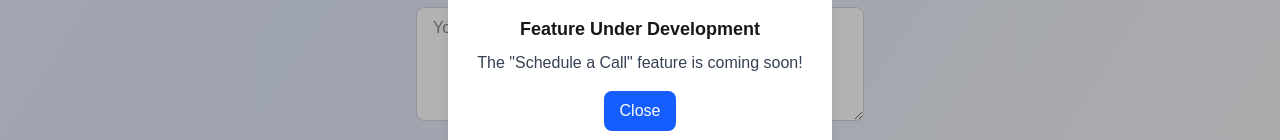
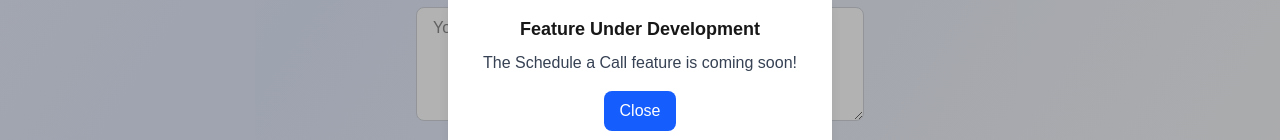
Before and after one commit to burhanNeosoft/zain1, a Next.js app: page / in a window 1280 px wide. Both pictures are taken after a click on the link "schedule a call". Shown: the part 1473-1613 px from the top of the page. Built offline with nearby package versions, Linux system fonts and the light colour scheme.

Commit message:
fix: update text formatting for "Schedule a Call" feature message

```diff
--- a/src/app/page.tsx
+++ b/src/app/page.tsx
@@ -238,7 +238,7 @@
             <div className="bg-white dark:bg-[#23243a] rounded-lg shadow-lg p-6 max-w-sm w-full text-center">
               <h3 className="text-lg font-semibold mb-2">Feature Under Development</h3>
               <p className="mb-4 text-gray-700 dark:text-gray-300">
-                The "Schedule a Call" feature is coming soon!
+                The {"Schedule a Call"} feature is coming soon!
               </p>
               <button
                 onClick={() => setShowPopup(false)}
```
